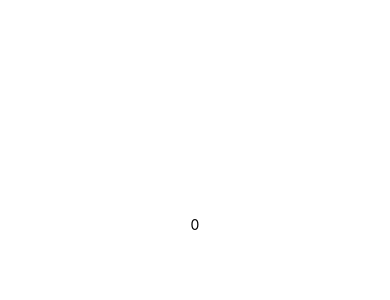
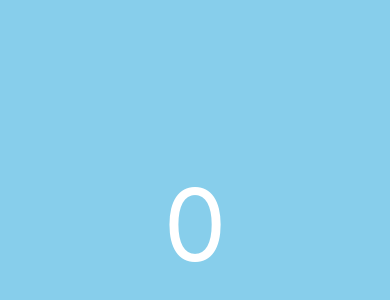
Before and after one commit to deploy-edu/PropsAndState, a React Native app: screen / in a window 390 px wide. Shown: the part 198-498 px from the top of the page. Built offline with nearby package versions, Linux system fonts and the light colour scheme.

Commit message:
카운터 스타일링

```diff
--- a/App.tsx
+++ b/App.tsx
@@ -20,7 +20,5 @@ const styles = StyleSheet.create({
   container: {
     flex: 1,
     backgroundColor: "#fff",
-    alignItems: "center",
-    justifyContent: "center",
   },
 });
--- a/Counter.tsx
+++ b/Counter.tsx
@@ -8,8 +8,23 @@ type Props = {
 
 const Counter: FC<Props> = ({ count, handlePress }) => {
   return (
-    <Pressable onPress={handlePress}>
-      <Text>{count}</Text>
+    <Pressable
+      onPress={handlePress}
+      style={{
+        backgroundColor: "skyblue",
+        alignItems: "center",
+        justifyContent: "center",
+        flex: 1,
+      }}
+    >
+      <Text
+        style={{
+          fontSize: 100,
+          color: "white",
+        }}
+      >
+        {count}
+      </Text>
     </Pressable>
   );
 };
```
